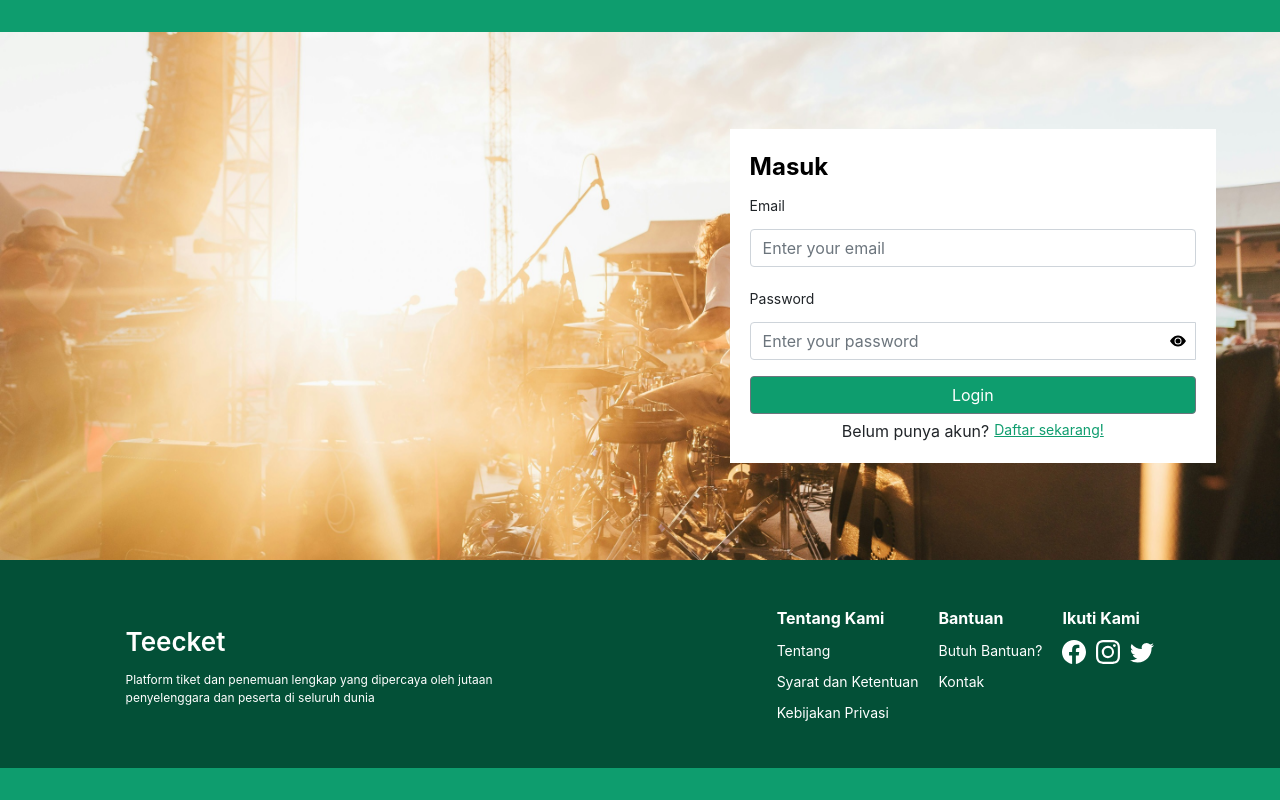
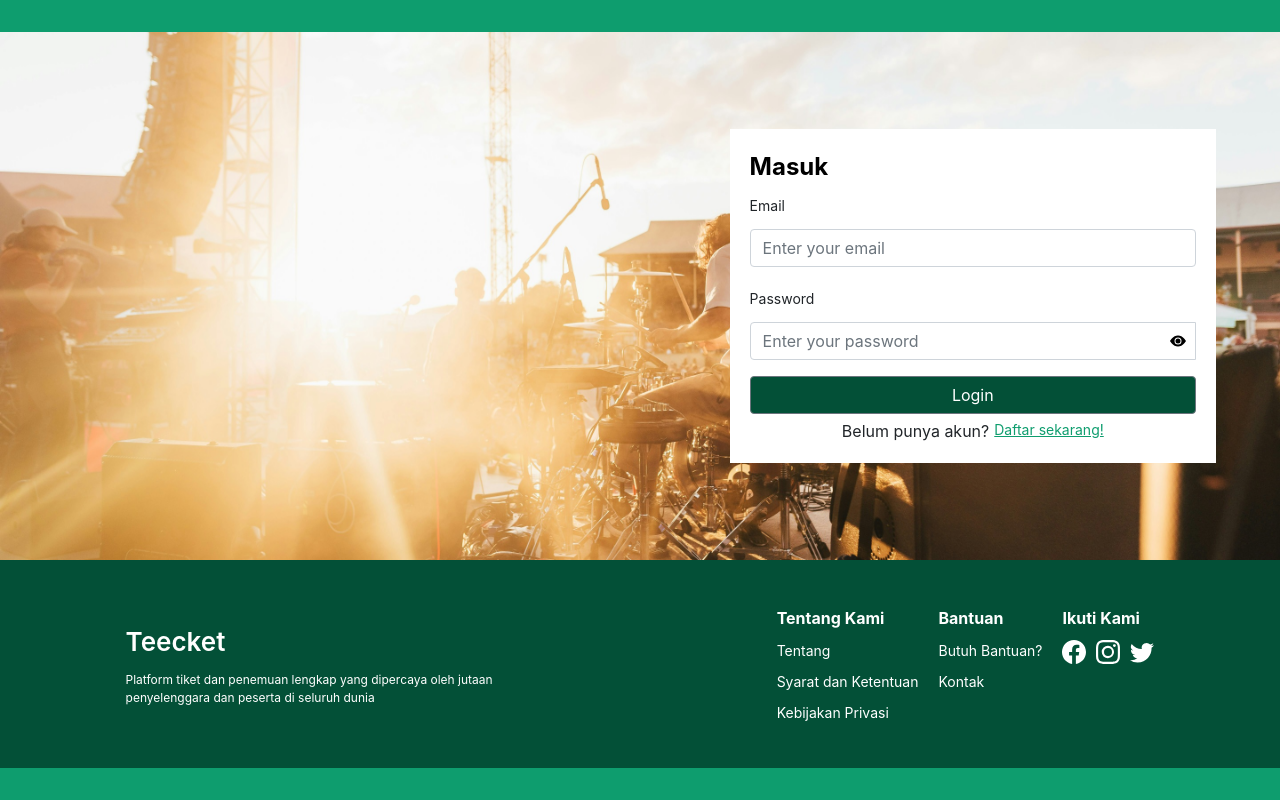
Before and after one commit to wisnu1314/online-ticketing-GA-test, a Nuxt app: page /loginPage in a window 1280 px wide. Built offline with nearby package versions, Linux system fonts and the light colour scheme.

Commit message:
fix: button color

```diff
--- a/components/EventLogin.vue
+++ b/components/EventLogin.vue
@@ -160,7 +160,7 @@ body {
 .LoginButton,
 .RegisterButton{
   width: 100%;
-  background-color: #0e9d6e;
+  background-color: #035037;
 }
 .RegisterLink {
   color: #0e9d6e;
--- a/components/EventRegisterUser.vue
+++ b/components/EventRegisterUser.vue
@@ -158,7 +158,7 @@
 .LoginButton,
 .RegisterButton{
     width: 100%;
-    background-color: #0e9d6e;
+    background-color: #035037;
 }
 .FormFooter{
     display: flex;
```
